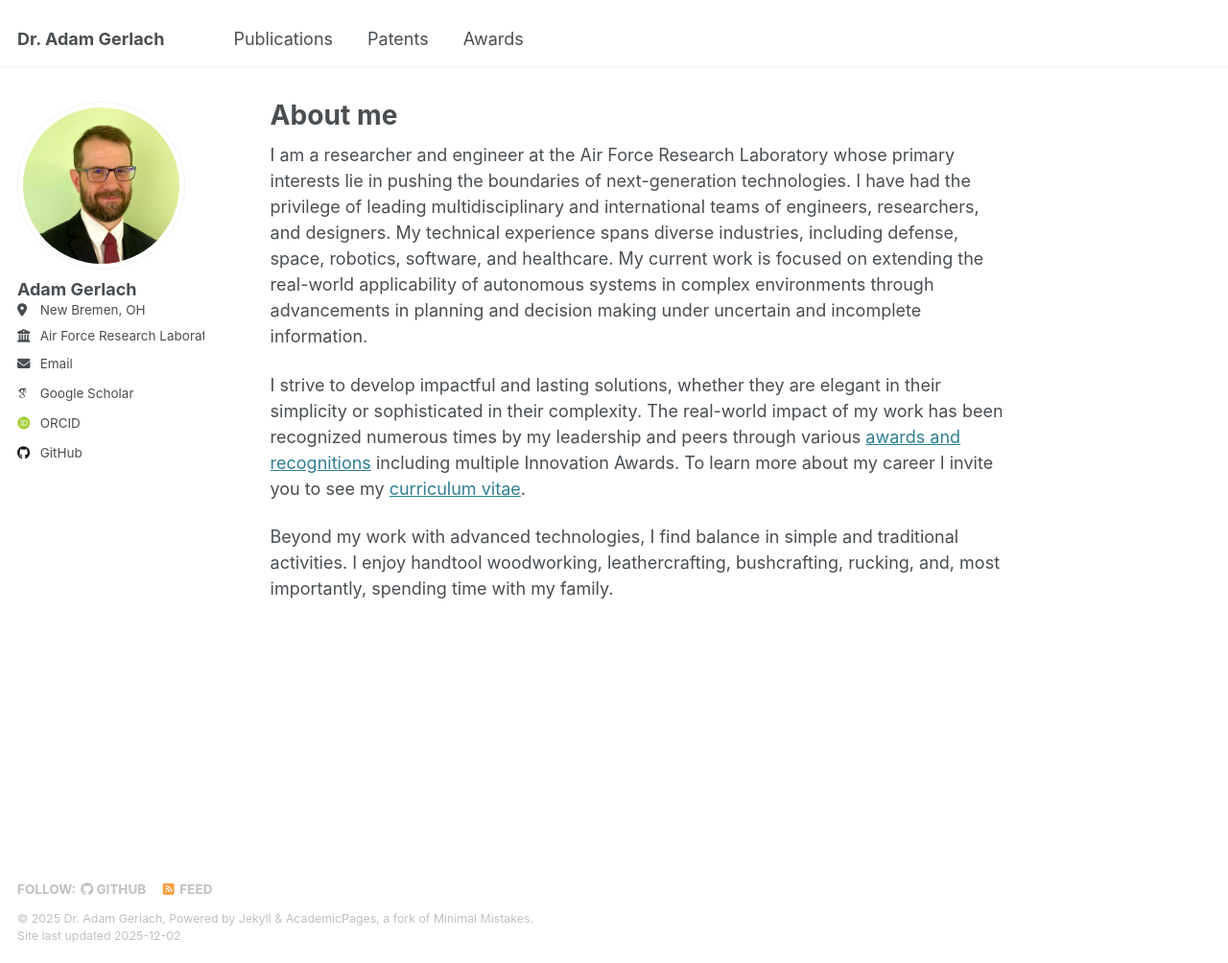
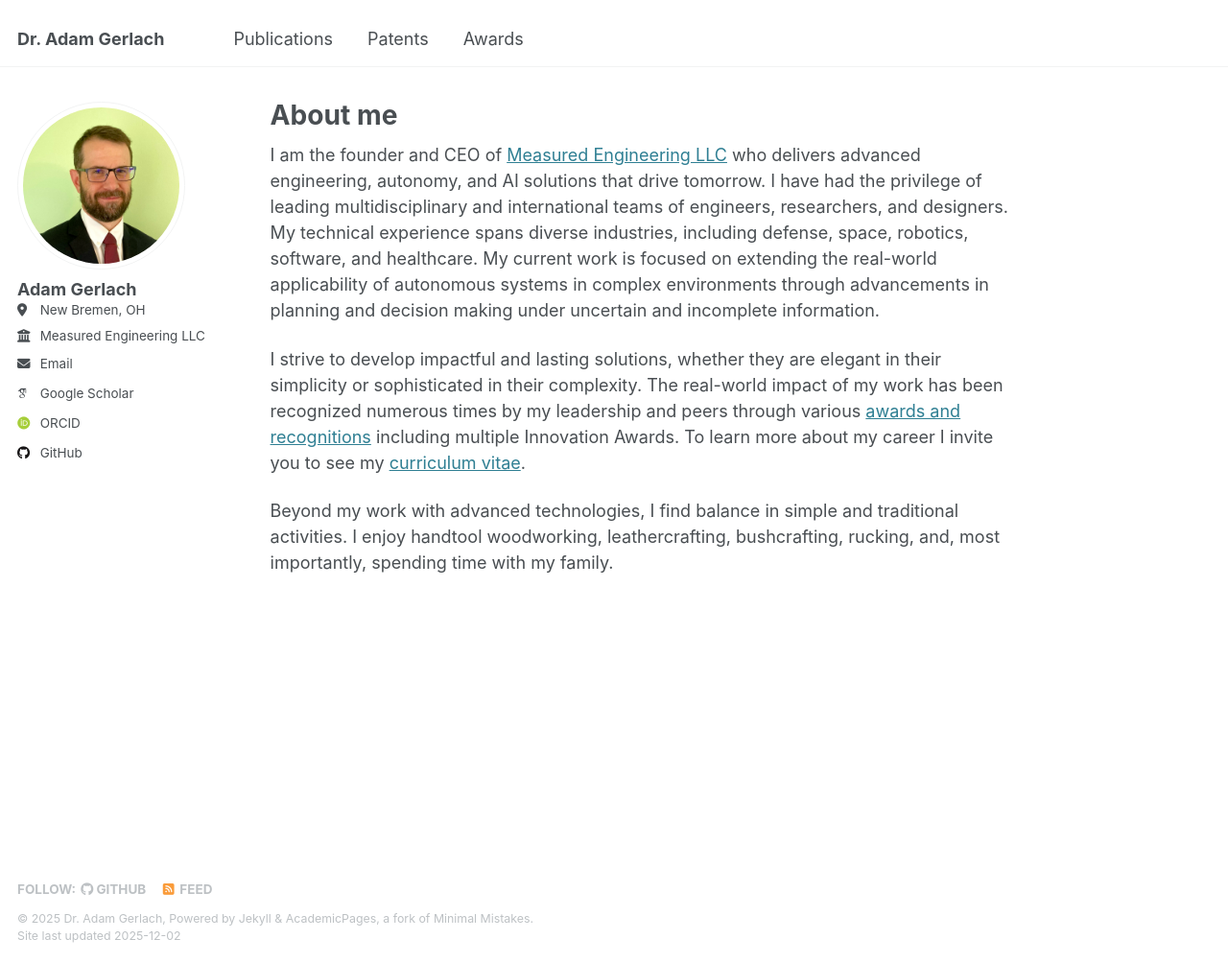
Before and after one commit to agerlach/agerlach.github.io, a Jekyll site: the page built from _pages/about.md, in a window 1280 px wide and 1004 px high. Shown: the whole window at 96% size. Built offline with Jekyll 4.4.1, drawn with Linux system fonts in a browser that asks for light colours; some web fonts are replaced.

Commit message:
updated to measured

```diff
--- a/_config.yml
+++ b/_config.yml
@@ -27,7 +27,7 @@ author:
   pronouns         : # example: "she/her"
   bio              : #"""
   location         : "New Bremen, OH"
-  employer         : "Air Force Research Laboratory"
+  employer         : "Measured Engineering LLC"
   uri              : # URL
   email            : "adam@dradamgerlach.com"
 
--- a/_pages/about.md
+++ b/_pages/about.md
@@ -10,7 +10,7 @@ redirect_from:
 <!-- About Me
 ====== -->
 
-I am a researcher and engineer at the Air Force Research Laboratory whose primary interests lie in pushing the boundaries of next-generation technologies.  I have had the privilege of leading multidisciplinary and international teams of engineers, researchers, and designers. My technical experience spans diverse industries, including defense, space, robotics, software, and healthcare. My current work is focused on extending the real-world applicability of autonomous systems in complex environments through advancements in planning and decision making under uncertain and incomplete information.
+I am the founder and CEO of [Measured Engineering LLC](http://measuredenginering.com) who delivers advanced engineering, autonomy, and AI solutions that drive tomorrow.  I have had the privilege of leading multidisciplinary and international teams of engineers, researchers, and designers. My technical experience spans diverse industries, including defense, space, robotics, software, and healthcare. My current work is focused on extending the real-world applicability of autonomous systems in complex environments through advancements in planning and decision making under uncertain and incomplete information.
 
 I strive to develop impactful and lasting solutions, whether they are elegant in their simplicity or sophisticated in their complexity. The real-world impact of my work has been recognized numerous times by my leadership and peers through various [awards and recognitions](/awards) including multiple Innovation Awards. To learn more about my career I invite you to see my [curriculum vitae](/files/cv.pdf).
 
```
